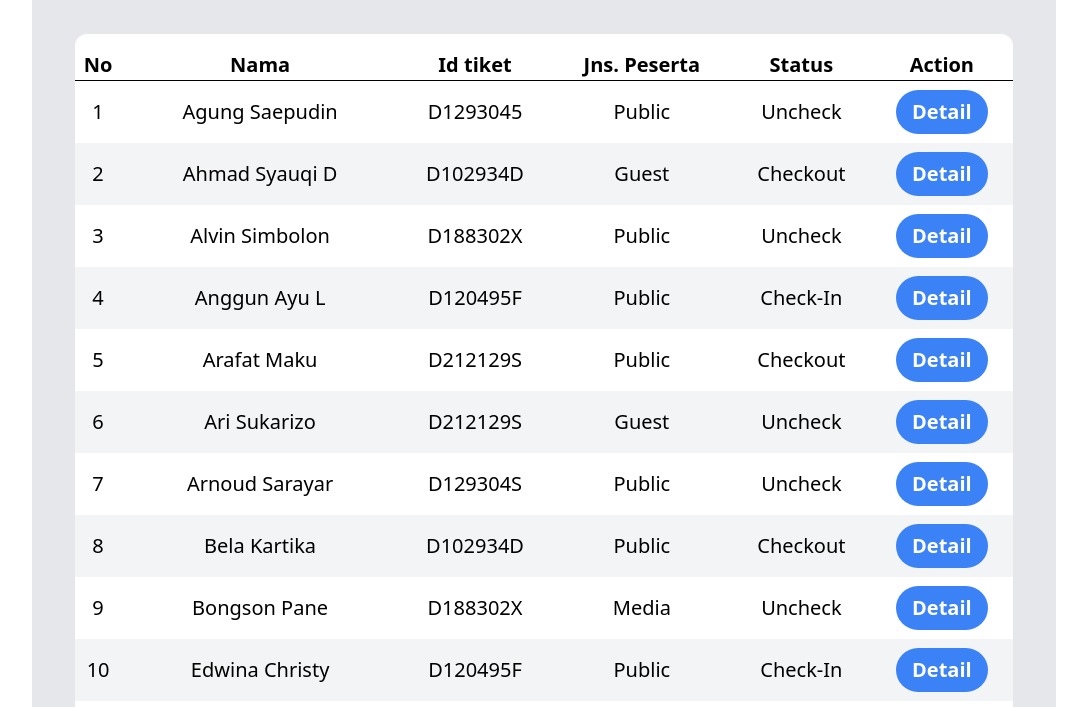
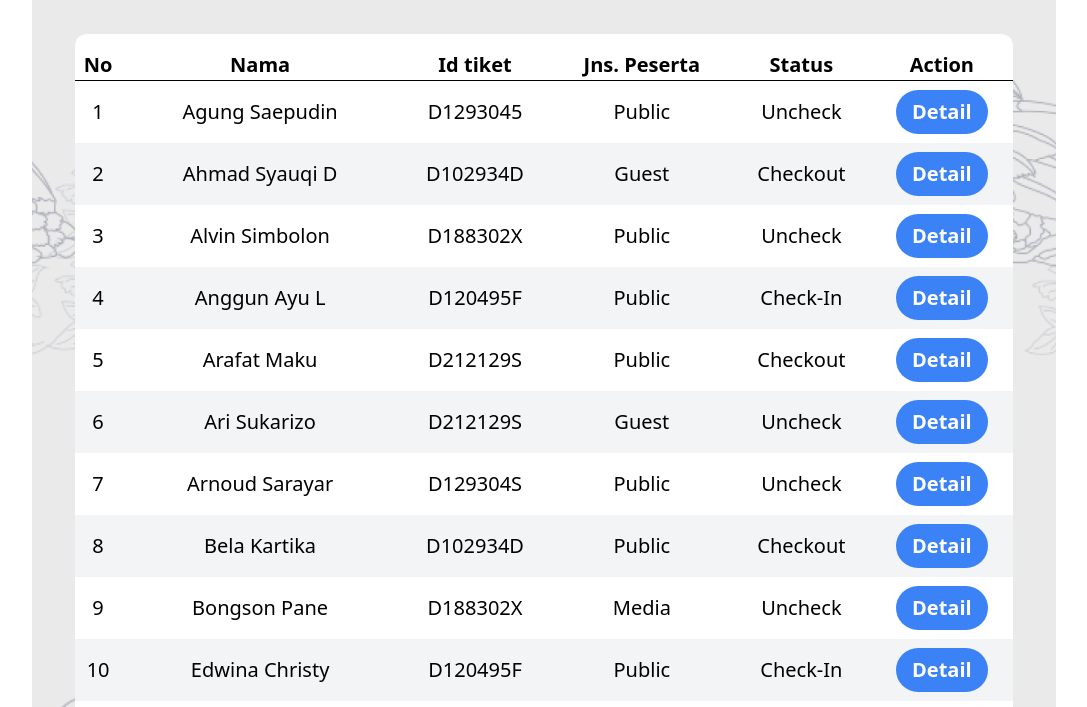
Before and after one commit to hadni17/On-Premise-Check-In-System, a plain HTML site: page Dashboard Participant.html in a window 1280 px wide. Shown: the part 46-753 px from the top of the page, without its empty margins (96-1183 px from the left). Drawn offline with nearby package versions, Linux system fonts and the light colour scheme; no server answers.

Commit message:
ubah background dashboard

```diff
--- a/Dashboard Participant.html
+++ b/Dashboard Participant.html
@@ -10,7 +10,7 @@
 </head>
 <body>
   <main class="w-full">
-    <section class="bg-gray-200 w-4/5 mx-auto pb-40">
+    <section class="w-4/5 mx-auto pb-40 bg-contain bg-bottom" style="background-color: #EAEAEA; background-image: url('assets/bg.png'); ">
         <span class="iconify text-5xl" data-icon="bi:arrow-left-short"></span>
         <h1 class="text-center font-bold md:text-4xl text-base">Participant Dashboard</h1>
 
```
Also changed, not shown: Dashboard acara.html (+1 -1 lines), Participant List.html (+1 -2 lines).
